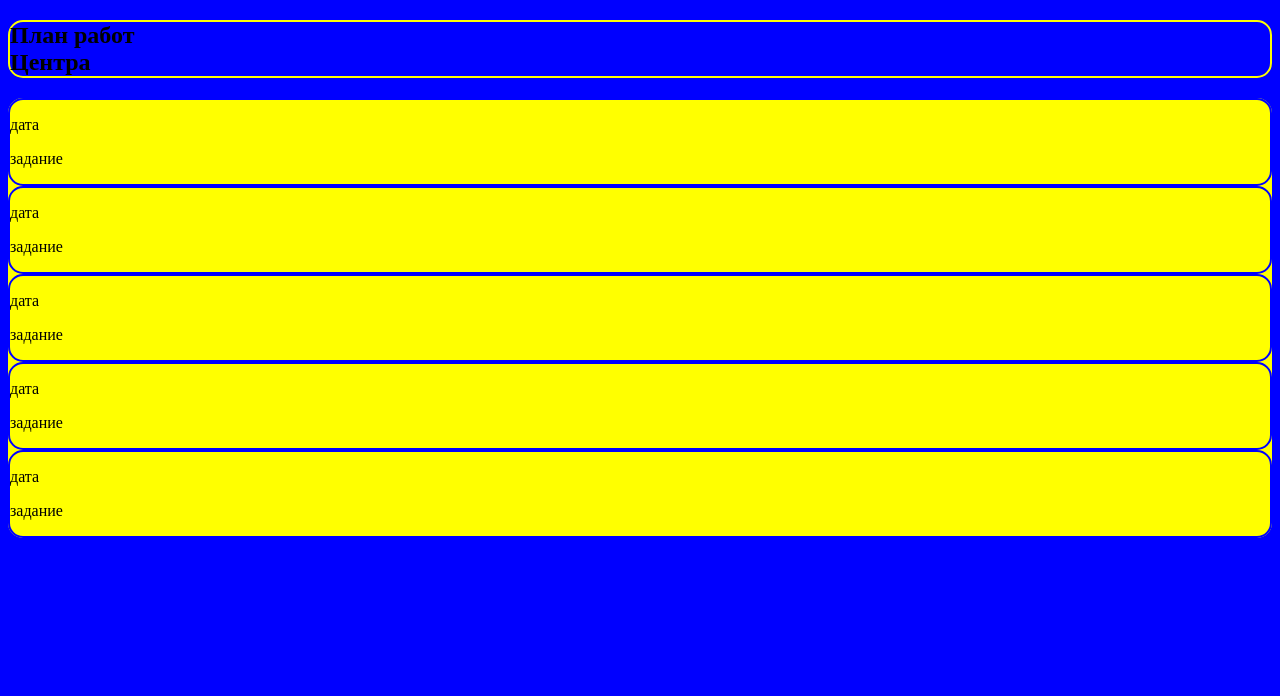
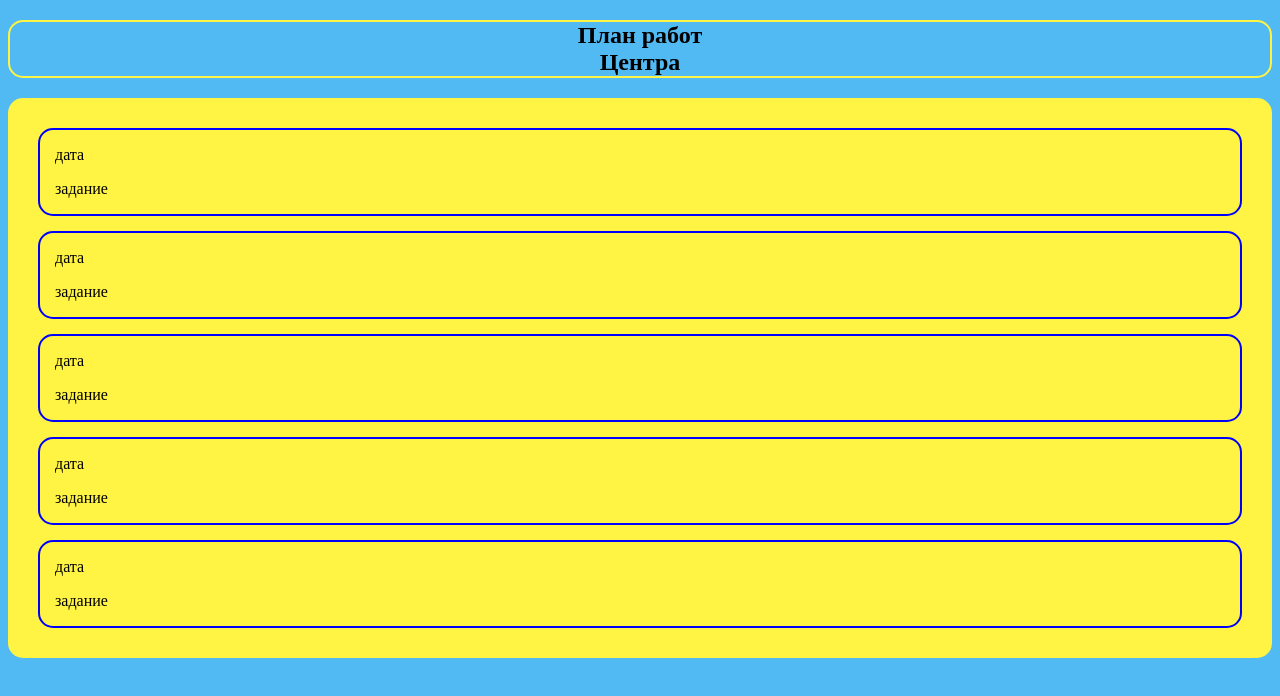
Before and after one commit to StaticArhec/plan-rabot, a plain HTML site: page index.html in a window 1280 px wide. Drawn offline with Linux system fonts and the light colour scheme.

Commit message:
plan-rabot

```diff
--- a/styles/style.css
+++ b/styles/style.css
@@ -1,15 +1,35 @@
 article{
 	border: 2px solid #0000ff;
 	border-radius: 15px;
+	margin-bottom: 15px;
+	margin-top: 15px;
+	padding-left: 15px;
+	padding-right: 15px;
 }
 h2{
-	border: 2px solid #FFFF00;
+	border: 2px solid #fff343;
 	border-radius: 15px;
+	text-align: center;
 }
 section{
-	background-color: #FFFF00;
+	background-color: #fff343;
 	border-radius: 15px;
+	padding-left: 30px;
+	padding-bottom: 15px;
+	padding-right: 30px;
+	padding-top: 15px;
 }
 body{
-	background-color: #0000ff;
+	background-color: #52baf2;
 }
+article:hover{
+	border: 5px solid #000;
+	margin-bottom: 9px;
+}
+article:hover section{
+	padding-bottom:
+}
+a{
+	text-decoration: none;
+	color: #000
+}
```
